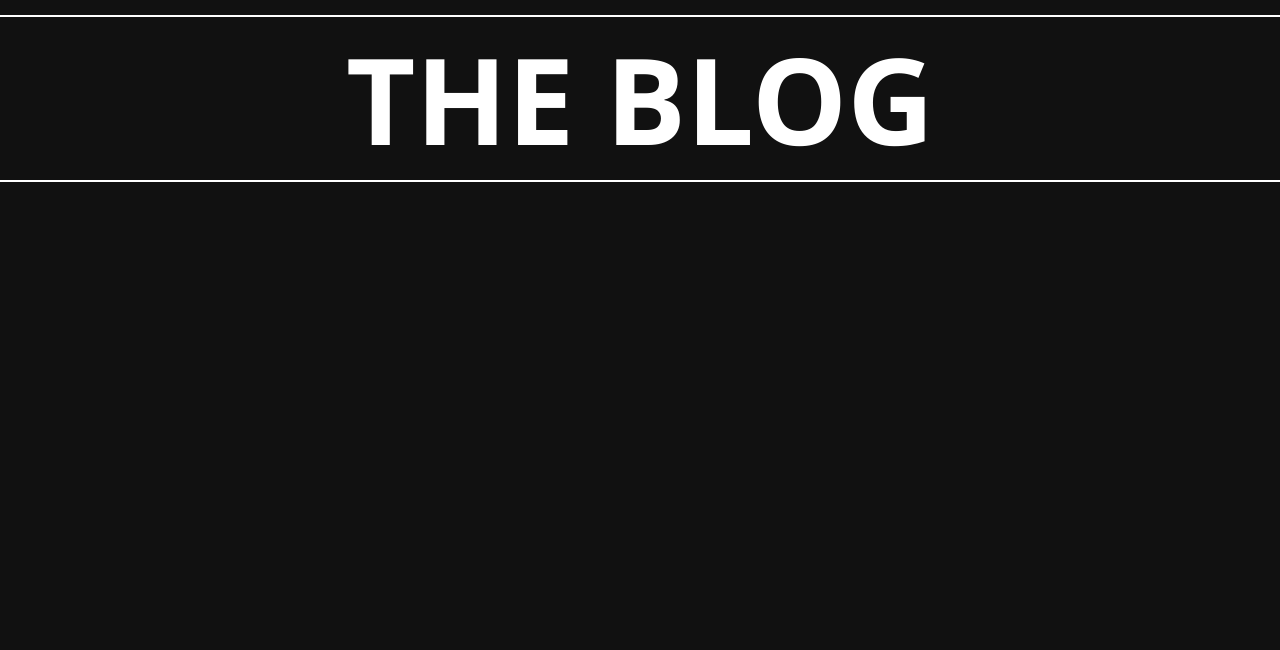
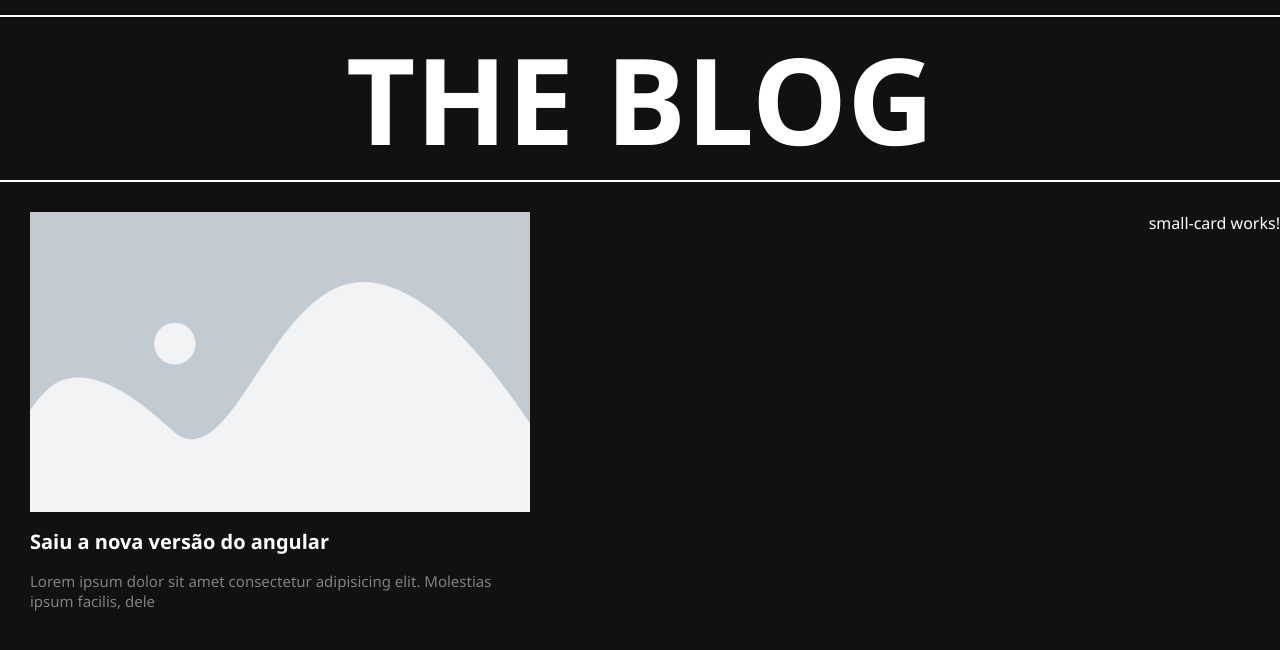
Before and after one commit to mguedesdev/Angular-Blog, an Angular app: page / in a window 1280 px wide. Shown: the top 650 px of the page. Built offline with nearby package versions, Linux system fonts and the light colour scheme.

Commit message:
Componente big-card

```diff
--- a/src/app/app.component.html
+++ b/src/app/app.component.html
@@ -1,2 +1,2 @@
-<app-menu-title></app-menu-title>
+<app-home></app-home>
 <router-outlet></router-outlet>
--- a/src/app/app.module.ts
+++ b/src/app/app.module.ts
@@ -7,6 +7,7 @@ import { MenuBarComponent } from './components/menu-bar/menu-bar.component';
 import { MenuTitleComponent } from './components/menu-title/menu-title.component';
 import { BigCardComponent } from './components/big-card/big-card.component';
 import { SmallCardComponent } from './components/small-card/small-card.component';
+import { HomeComponent } from './pages/home/home.component';
 
 @NgModule({
   declarations: [
@@ -14,7 +15,8 @@ import { SmallCardComponent } from './components/small-card/small-card.component
     MenuBarComponent,
     MenuTitleComponent,
     BigCardComponent,
-    SmallCardComponent
+    SmallCardComponent,
+    HomeComponent
   ],
   imports: [
     BrowserModule,
--- a/src/app/components/big-card/big-card.component.css
+++ b/src/app/components/big-card/big-card.component.css
@@ -0,0 +1,41 @@
+.container__big-card {
+  width: 500px;
+  display: flex;
+  align-items: flex-start;
+  flex-direction: column;
+  margin: 0 30px;
+  overflow: hidden;
+}
+
+.big-card__picture {
+  overflow: hidden;
+  height: 300px;
+}
+
+.big-card__picture > img {
+  width: 100%;
+  min-width: 500px;
+  object-fit: cover;
+  transition: transform 0.4s ease-in-out;
+  height: 100%;
+}
+
+.big-card__picture > img:hover {
+  transform: scale(1.3);
+}
+
+.big-card__title > h1 {
+  font-size: 20px;
+  margin-top: 15px;
+  line-height: 29px;
+  transition: color 0.4s ease-in-out;
+
+}
+
+
+.big-card__description > p {
+  font-size: 15px;
+  margin: 15px 0;
+  line-height: 20px;
+  color: gray;
+}
--- a/src/app/components/big-card/big-card.component.html
+++ b/src/app/components/big-card/big-card.component.html
@@ -1 +1,13 @@
-<p>big-card works!</p>
+<div class="container__big-card">
+  <div class="big-card__picture">
+    <img src="assets/placeholder.webp" alt="">
+  </div>
+  <div class="big-card__title">
+     <h1>
+      <a href="">Saiu a nova versão do angular</a>
+    </h1>
+  </div>
+  <div class="big-card__description">
+    <p>Lorem ipsum dolor sit amet consectetur adipisicing elit. Molestias ipsum facilis, dele</p>
+  </div>
+</div>
--- /dev/null
+++ b/src/app/pages/home/home.component.css
@@ -0,0 +1,7 @@
+.container__articles {
+  display: flex;
+  justify-content: space-between;
+  flex-wrap: wrap;
+  margin-top: 30px;
+
+}
--- /dev/null
+++ b/src/app/pages/home/home.component.html
@@ -0,0 +1,10 @@
+<app-menu-title></app-menu-title>
+<div class="container__articles">
+  <div class="articles__main">
+    <app-big-card></app-big-card>
+  </div>
+  <div class="articles__others">
+    <app-small-card></app-small-card>
+  </div>
+
+</div>
--- a/src/styles.css
+++ b/src/styles.css
@@ -3,6 +3,7 @@
   margin: 0;
   padding: 0;
   box-sizing:border-box;
-  font-family: 'Segoe UI', Tahoma, Geneva, Verdana, sans-serif
-
+  font-family: 'Segoe UI', Tahoma, Geneva, Verdana, sans-serif;
+  color: white;
+  text-decoration: none;
 }
```
Also changed, not shown: src/app/pages/home/home.component.ts (added, +10 -0 lines), src/assets/placeholder.webp (added).
